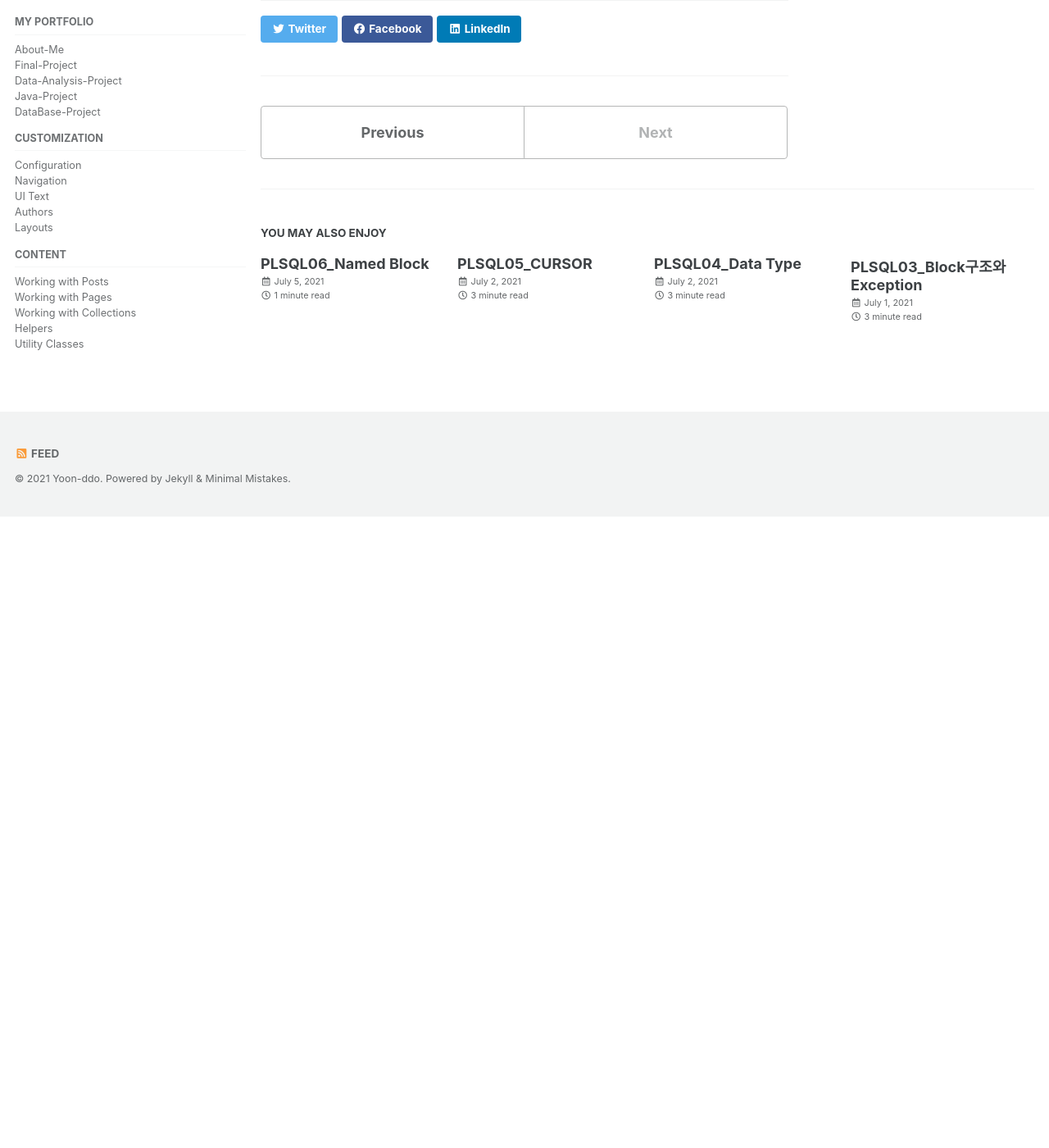
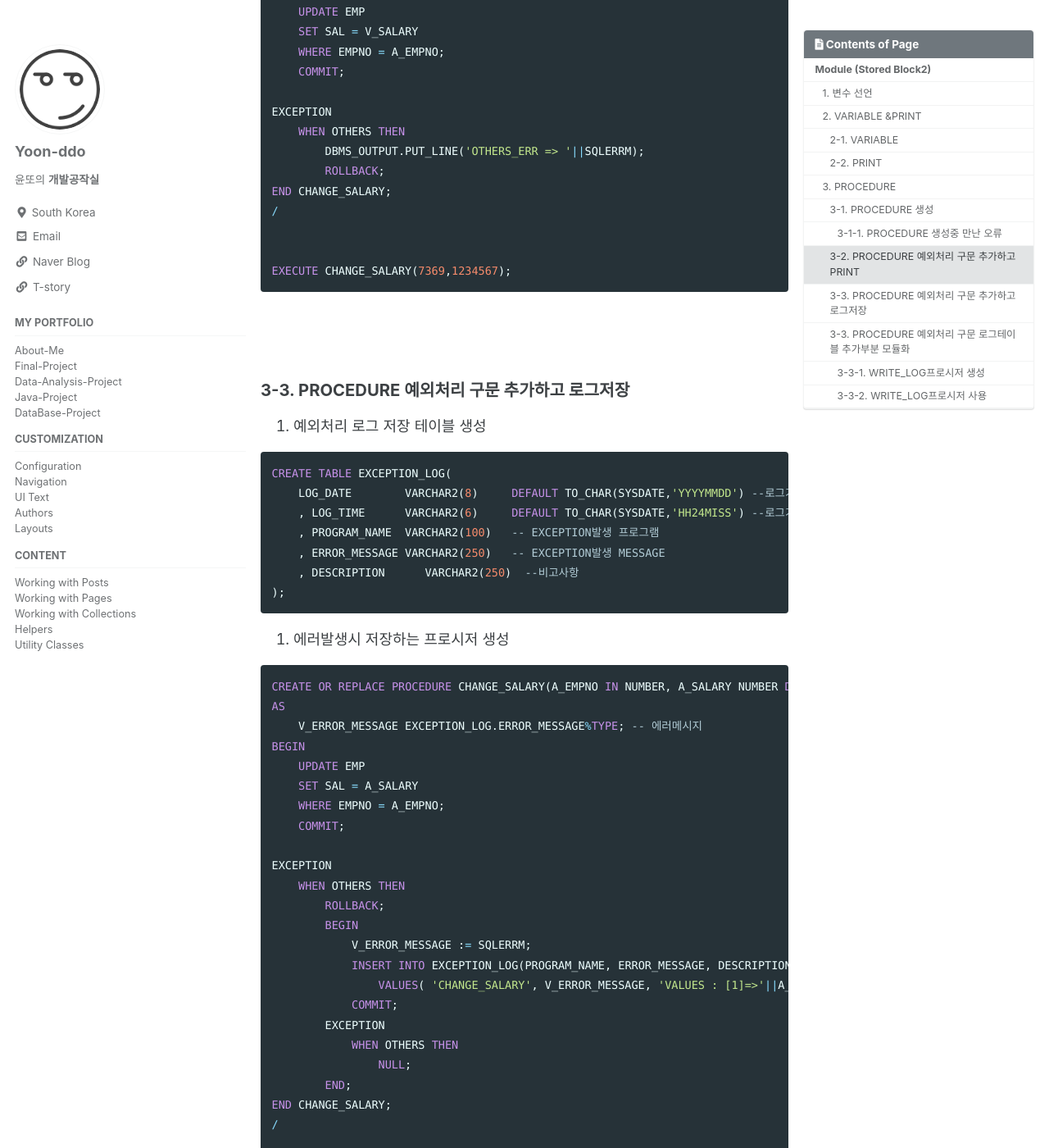
Before and after one commit to Yoon-ddo/Yoon-ddo.github.io, a Jekyll site: the page built from _posts/2021-07-05-PLSQL07_Module.md, in a window 1280 px wide and 1400 px high, scrolled down 4306 px. Shown: the whole window at 82% size. Built offline with Jekyll 4.4.1, drawn with Linux system fonts in a browser that asks for light colours; cached includes are drawn as plain includes; before the commit the page ends 4936 px from its top, so only the background shows below that; some of the changed text lies outside the part shown.

Commit message:
Update 2021-07-05-PLSQL07_Module.md

````diff
--- a/_posts/2021-07-05-PLSQL07_Module.md
+++ b/_posts/2021-07-05-PLSQL07_Module.md
@@ -114,7 +114,6 @@ DROP TRIGGER TRG_EMP_UPD_SAL;
 - 에러 발생
 
 ```sql
-
 SET SERVEROUTPUT ON
 CREATE OR REPLACE PROCEDURE CHANGE_SALARY(A_EMPNO IN NUMBER, A_SALARY NUMBER DEFAULT 2000)
 AS
@@ -139,8 +138,136 @@ END CHANGE_SALARY;
 
 - EXCEPTION 구문 추가하여 다시 실행하여 에러메시지를 PRINT할 수 있다.
 
+```sql
+CREATE OR REPLACE PROCEDURE CHANGE_SALARY(A_EMPNO IN NUMBER, A_SALARY NUMBER DEFAULT 2000)
+AS
+    V_AVG_SALARY    EMP.SAL%TYPE;   -- 평균급여
+    V_SALARY        EMP.SAL%TYPE;   -- 급여
+    V_MAX_SALARY    EMP.SAL%TYPE :=90000;   -- 급여상한액
+    V_ADD_SALARY_RATE   NUMBER     := 0.02; -- 급여 보정비율
+BEGIN
+    SELECT AVG(SAL) INTO V_AVG_SALARY FROM EMP;
+    IF A_SALARY < V_AVG_SALARY THEN -- 평균 이하인 경우 2% 추가 보정
+        V_SALARY := A_SALARY + ROUND(A_SALARY + V_ADD_SALARY_RATE,1);
+    ELSIF A_SALARY > 99999 THEN -- 급여 상한액 초과시 ERR (-99999)
+        V_SALARY:=-99999;
+    ELSIF A_SALARY IS NULL THEN -- NULL인경우 0으로 치환
+        V_SALARY :=0;
+    ELSE
+        V_SALARY := A_SALARY;
+    END IF;
+
+    UPDATE EMP
+    SET SAL = V_SALARY
+    WHERE EMPNO = A_EMPNO;
+    COMMIT;
+
+EXCEPTION
+    WHEN OTHERS THEN
+        DBMS_OUTPUT.PUT_LINE('OTHERS_ERR => '||SQLERRM);
+        ROLLBACK;
+END CHANGE_SALARY;
+/
+
+
+EXECUTE CHANGE_SALARY(7369,1234567);
+```
+
 <br><br>
 
 ### 3-3. PROCEDURE 예외처리 구문 추가하고 로그저장
+1. 예외처리 로그 저장 테이블 생성
+
+```sql
+CREATE TABLE EXCEPTION_LOG(
+    LOG_DATE        VARCHAR2(8)     DEFAULT TO_CHAR(SYSDATE,'YYYYMMDD') --로그기록일자
+    , LOG_TIME      VARCHAR2(6)     DEFAULT TO_CHAR(SYSDATE,'HH24MISS') --로그기록 시간
+    , PROGRAM_NAME  VARCHAR2(100)   -- EXCEPTION발생 프로그램
+    , ERROR_MESSAGE VARCHAR2(250)   -- EXCEPTION발생 MESSAGE
+    , DESCRIPTION      VARCHAR2(250)  --비고사항
+);
+```
+
+2. 에러발생시 저장하는 프로시저 생성
+
+```sql
+CREATE OR REPLACE PROCEDURE CHANGE_SALARY(A_EMPNO IN NUMBER, A_SALARY NUMBER DEFAULT 2000)
+AS
+    V_ERROR_MESSAGE EXCEPTION_LOG.ERROR_MESSAGE%TYPE; -- 에러메시지
+BEGIN
+    UPDATE EMP
+    SET SAL = A_SALARY
+    WHERE EMPNO = A_EMPNO;
+    COMMIT;
+
+EXCEPTION
+    WHEN OTHERS THEN
+        ROLLBACK;
+        BEGIN
+            V_ERROR_MESSAGE := SQLERRM;
+            INSERT INTO EXCEPTION_LOG(PROGRAM_NAME, ERROR_MESSAGE, DESCRIPTION)
+                VALUES( 'CHANGE_SALARY', V_ERROR_MESSAGE, 'VALUES : [1]=>'||A_EMPNO||' [2]=>'||A_SALARY);
+            COMMIT;
+        EXCEPTION
+            WHEN OTHERS THEN
+                NULL;
+        END;
+END CHANGE_SALARY;
+/
+
+EXECUTE CHANGE_SALARY(7369,1234567);
+SELECT * FROM EXCEPTION_LOG;
+```
+
+- 결과
+
+| LOG_DATE | LOG_TIME | PROGRAM_NAME | ERROR_MESSAGE | DESCRIPTION |
+|:---:|:---:|:---:|---|---|
+| 20210705 | 162055 | CHANGE_SALARY | ORA-01438: 이 열에 대해 지정된 전체 자릿수보다 큰 값이 허용됩니다. | VALUES : [1]=>7369 [2]=>1234567 |
+
+<br><br>
+
+### 3-3. PROCEDURE 예외처리 구문 로그테이블 추가부분 모듈화
+- MODULE화 하여 모든 PL/SQL블록에서 공통적으로 사용할 수 있도록 한다.
+
+#### 3-3-1. WRITE_LOG프로시저 생성
+
+```sql
+CREATE OR REPLACE PROCEDURE WRITE_LOG(A_PROGRAM_NAME IN VARCHAR2, A_ERROR_MESSAGE IN VARCHAR2, A_DESCRIPTION IN VARCHAR2)
+AS
+BEGIN
+    INSERT INTO EXCEPTION_LOG(PROGRAM_NAME, ERROR_MESSAGE, DESCRIPTION)
+        VALUES(A_PROGRAM_NAME, A_ERROR_MESSAGE, A_DESCRIPTION);
+    COMMIT;
+EXCEPTION
+    WHEN OTHERS THEN
+        NULL;
+END;
+/
+```
+
+#### 3-3-2. WRITE_LOG프로시저 사용
+
+```sql
+CREATE OR REPLACE PROCEDURE CHANGE_SALARY(A_EMPNO IN NUMBER, A_SALARY NUMBER DEFAULT 2000)
+AS
+    V_ERROR_MESSAGE EXCEPTION_LOG.ERROR_MESSAGE%TYPE;
+BEGIN
+    UPDATE EMP
+    SET SAL = A_SALARY
+    WHERE EMPNO = A_EMPNO;
+    COMMIT;
+
+EXCEPTION
+    WHEN OTHERS THEN
+        ROLLBACK;
+        WRITE_LOG( 'CHANGE_SALARY', V_ERROR_MESSAGE, 'VALUES : [1]=>'||A_EMPNO||' [2]=>'||A_SALARY); -- 한줄로 재사용가능
+END CHANGE_SALARY;
+/
+
+EXECUTE CHANGE_SALARY(7369,987654321);
+SELECT EMPNO,SAL FROM EMP WHERE EMPNO=7369;
+SELECT * FROM EXCEPTION_LOG;
+```
 
 <br><br><br><br>
````
